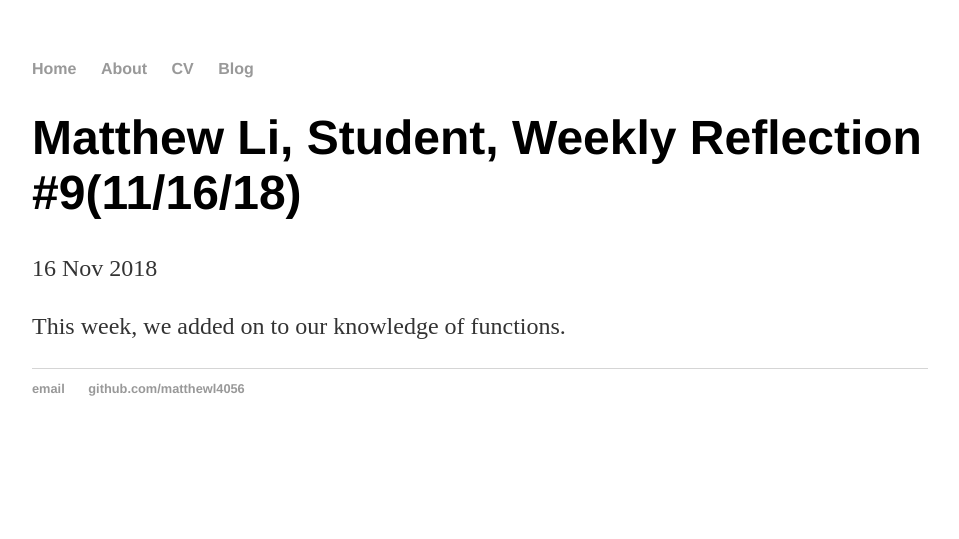
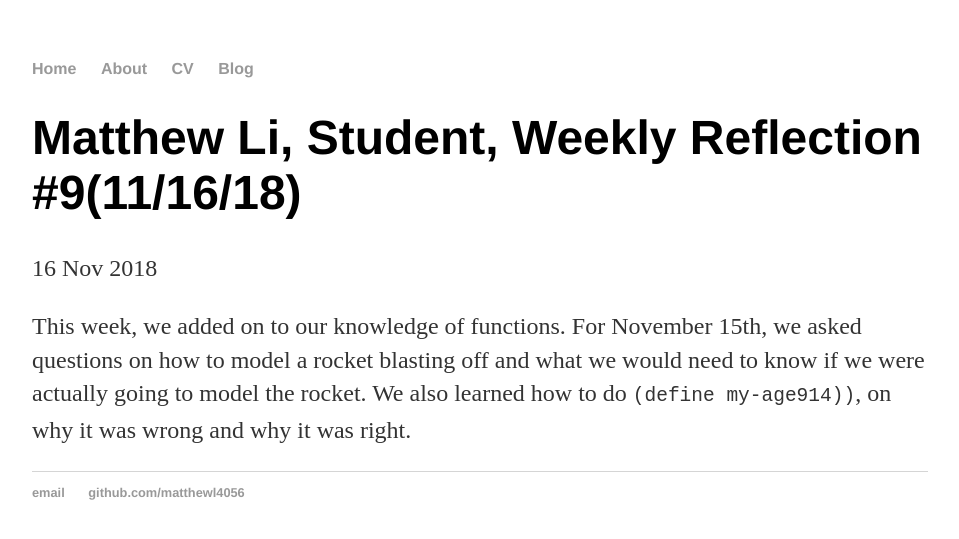
Before and after one commit to matthewl4056/matthewl4056.github.io, a Jekyll site: the page built from _posts/2018-11-16-weekly-reflection-09.md, in a window 1280 px wide. Shown: the top 539 px of the page, without its empty margins (160-1119 px from the left). Built offline with Jekyll 4.4.1, drawn with Linux system fonts in a browser that asks for light colours.

Commit message:
Update 2018-11-16-weekly-reflection-09.md

````diff
--- a/_posts/2018-11-16-weekly-reflection-09.md
+++ b/_posts/2018-11-16-weekly-reflection-09.md
@@ -3,4 +3,4 @@ layout: post
 title: "Matthew Li, Student, Weekly Reflection #9(11/16/18)"
 date: 2018-11-16
 ---
-This week, we added on to our knowledge of functions.
+This week, we added on to our knowledge of functions. For November 15th, we asked questions on how to model a rocket blasting off and what we would need to know if we were actually going to model the rocket. We also learned how to do ```(define my-age914))```, on why it was wrong and why it was right.
````
